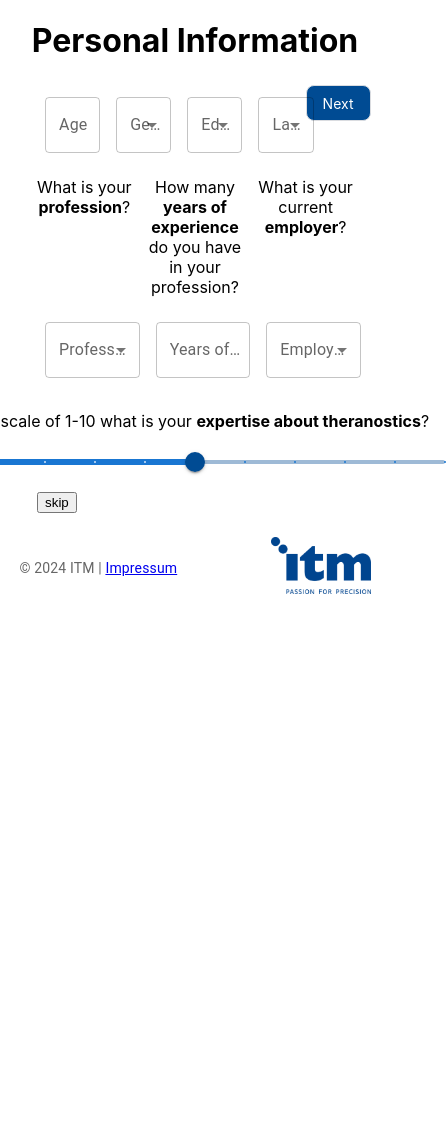
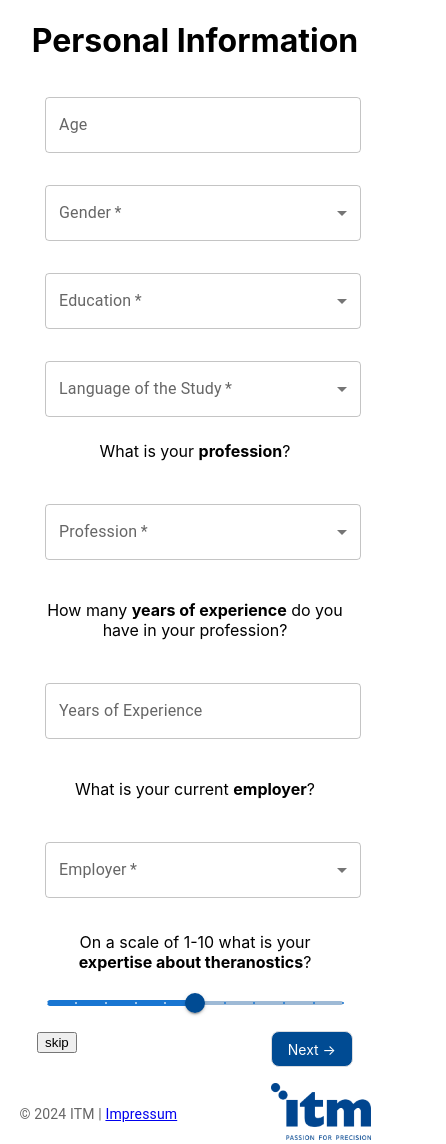
Before and after one commit to piakoller/question_master, a React (Create React App) app in the folder frontend/: page /demographics/1 in a window 390 px wide. Shown: the whole page, 446 px wide, since content can reach past the window. Before the commit the page ends 844 px from the top, so only its background shows below. Built offline with nearby package versions, Linux system fonts and the light colour scheme.

Commit message:
responsive demographics page

```diff
--- a/frontend/src/pages/Demographics.js
+++ b/frontend/src/pages/Demographics.js
@@ -4,15 +4,7 @@ import React, { useEffect } from 'react';
 import { useData } from '../components/QuestionIndex';
 import Footer from '../components/Footer';
 
-import Box from '@mui/material/Box';
-import Slider from '@mui/material/Slider';
-import TextField from '@mui/material/TextField';
-import InputLabel from '@mui/material/InputLabel';
-import MenuItem from '@mui/material/MenuItem';
-import Grid from '@mui/material/Grid';
-import FormControl from '@mui/material/FormControl';
-import Select from '@mui/material/Select';
-
+import { Grid, FormControl, Select, MenuItem, TextField, Slider, Box, InputLabel } from '@mui/material';
 
 import './stylesheet.css';
 
@@ -121,22 +113,16 @@ const Demographics = () => {
 
     return (
         <div className='page'>
-            {/* <ProgressBar></ProgressBar> */}
             <div className='headline'>
                 <h1>Personal Information</h1>
             </div>
-            <Link to={`/study/${userId}`}>
-                <button className='button right blue' onClick={submitDemographics}>
-                    Next
-                </button>
-            </Link>
             <div className='text'>
                 <div className='info-container'>
+                    {/* Age, Gender, Education, and Language */}
+                    <Grid container spacing={2}>
+                        <Grid item xs={12} sm={6} md={3}>
                             {/* Age */}
-                    <Grid container spacing={2}>
-                        <Grid item xs={3}>
                             <FormControl required sx={{ m: 1, minWidth: '100%' }}>
-
                                 <TextField
                                     label="Age"
                                     type="number"
@@ -145,8 +131,8 @@ const Demographics = () => {
                                 />
                             </FormControl>
                         </Grid>
+                        <Grid item xs={12} sm={6} md={3}>
                             {/* Gender */}
-                        <Grid item xs={3}>
                             <FormControl required sx={{ m: 1, minWidth: '100%' }}>
                                 <InputLabel id="gender-label">Gender</InputLabel>
                                 <Select
@@ -156,17 +142,12 @@ const Demographics = () => {
                                     value={gender}
                                     onChange={(e) => setGender(e.target.value)}
                                 >
-                                    {genders.map((option) => (
-                                        <MenuItem key={option.value} value={option.value}>
-                                            {option.label}
-                                        </MenuItem>
-                                    ))}
+                                    {/* Gender options */}
                                 </Select>
                             </FormControl>
                         </Grid>
-
+                        <Grid item xs={12} sm={6} md={3}>
                             {/* Education */}
-                        <Grid item xs={3}>
                             <FormControl required sx={{ m: 1, minWidth: '100%' }}>
                                 <InputLabel id="education-label">Education</InputLabel>
                                 <Select
@@ -176,16 +157,12 @@ const Demographics = () => {
                                     value={education}
                                     onChange={(e) => setEducation(e.target.value)}
                                 >
-                                    {educationLevels.map((option) => (
-                                        <MenuItem key={option.value} value={option.value}>
-                                            {option.label}
-                                        </MenuItem>
-                                    ))}
+                                    {/* Education options */}
                                 </Select>
                             </FormControl>
                         </Grid>
+                        <Grid item xs={12} sm={6} md={3}>
                             {/* Language */}
-                        <Grid item xs={3}>
                             <FormControl required sx={{ m: 1, minWidth: '100%' }}>
                                 <InputLabel id="language-label">Language of the Study</InputLabel>
                                 <Select
@@ -195,32 +172,24 @@ const Demographics = () => {
                                     value={language}
                                     onChange={(e) => setLanguage(e.target.value)}
                                 >
-                                    {languages.map((option) => (
-                                        <MenuItem key={option.value} value={option.value}>
-                                            {option.label}
-                                        </MenuItem>
-                                    ))}
+                                    {/* Language options */}
                                 </Select>
                             </FormControl>
                         </Grid>
                     </Grid>
                 </div>
-                {/* Description */}
+                <div className='grid-field'>
+                    {/* Description and corresponding fields */}
                     <Grid container spacing={2}>
-                    <Grid item xs={4}>
+                        {/* Profession Description */}
+                        <Grid item xs={12} sm={6} md={4}>
+                            <div className="grid-field">
                                 <p className='headline'>What is your <b>profession</b>?</p>
+                            </div>
                         </Grid>
-                    <Grid item xs={4}>
-                        <p className='headline'>How many <b>years of experience</b> do you have in your profession?</p>
-                    </Grid>
-                    <Grid item xs={4}>
-                        <p className='headline'>What is your current <b>employer</b>?</p>
-                    </Grid>
-                </Grid>
-                {/* Profession */}
-                <div className='profession-container'>
-                    <Grid container spacing={2}>
-                        <Grid item xs={4}>
+                        {/* Profession Field */}
+                        <Grid item xs={12} sm={6} md={4}>
+                            <div className="grid-field">
                                 <FormControl required sx={{ m: 1, minWidth: '100%' }}>
                                     <InputLabel id="profession-label">Profession</InputLabel>
                                     <Select
@@ -237,8 +206,17 @@ const Demographics = () => {
                                         ))}
                                     </Select>
                                 </FormControl>
+                            </div>
                         </Grid>
-                        <Grid item xs={4}>
+                        {/* Years of Experience Description */}
+                        <Grid item xs={12} sm={6} md={4}>
+                            <div className="grid-field">
+                                <p className='headline'>How many <b>years of experience</b> do you have in your profession?</p>
+                            </div>
+                        </Grid>
+                        {/* Years of Experience Field */}
+                        <Grid item xs={12} sm={6} md={4}>
+                            <div className="grid-field">
                                 <FormControl required sx={{ m: 1, minWidth: '100%' }}>
                                     <TextField
                                         label="Years of Experience"
@@ -247,8 +225,17 @@ const Demographics = () => {
                                         onChange={(event) => setExperience(event.target.value)}
                                     />
                                 </FormControl>
+                            </div>
                         </Grid>
-                        <Grid item xs={4}>
+                        {/* Employer Description */}
+                        <Grid item xs={12} sm={6} md={4}>
+                            <div className="grid-field">
+                                <p className='headline'>What is your current <b>employer</b>?</p>
+                            </div>
+                        </Grid>
+                        {/* Employer Field */}
+                        <Grid item xs={12} sm={6} md={4}>
+                            <div className="grid-field">
                                 <FormControl required sx={{ m: 1, minWidth: '100%' }}>
                                     <InputLabel id="employer-label">Employer</InputLabel>
                                     <Select
@@ -265,15 +252,17 @@ const Demographics = () => {
                                         ))}
                                     </Select>
                                 </FormControl>
+                            </div>
                         </Grid>
                     </Grid>
+
                 </div>
                 <label>
-                    {/* Theranostics Expertise: */}
+                    {/* Theranostics Expertise */}
                     <div className='slider-container'>
-                        <Box sx={{ width: 500 }}>
+                        <Box sx={{ width: '100%' }}> {/* Adjusted width */}
                             <p>On a scale of 1-10 what is your <b>expertise about theranostics</b>?</p>
-                            <Box sx={{ width: 500 }}>
+                            <Box sx={{ width: '100%' }}> {/* Adjusted width */}
                                 <Slider
                                     aria-label="Temperature"
                                     defaultValue={5}
@@ -290,12 +279,15 @@ const Demographics = () => {
                         </Box>
                     </div>
                 </label>
-                <button onClick={handleSkip}>
-                    skip
+                <Link to={`/study/${userId}`}>
+                    <button className='button right blue' onClick={submitDemographics}>
+                        Next &rarr;
                     </button>
+                </Link>
+                <button onClick={handleSkip}>skip</button>
             </div>
             <Footer />
-        </div >
+        </div>
     );
 };
 
```
Lines whose indentation alone changed are shown as unchanged.
